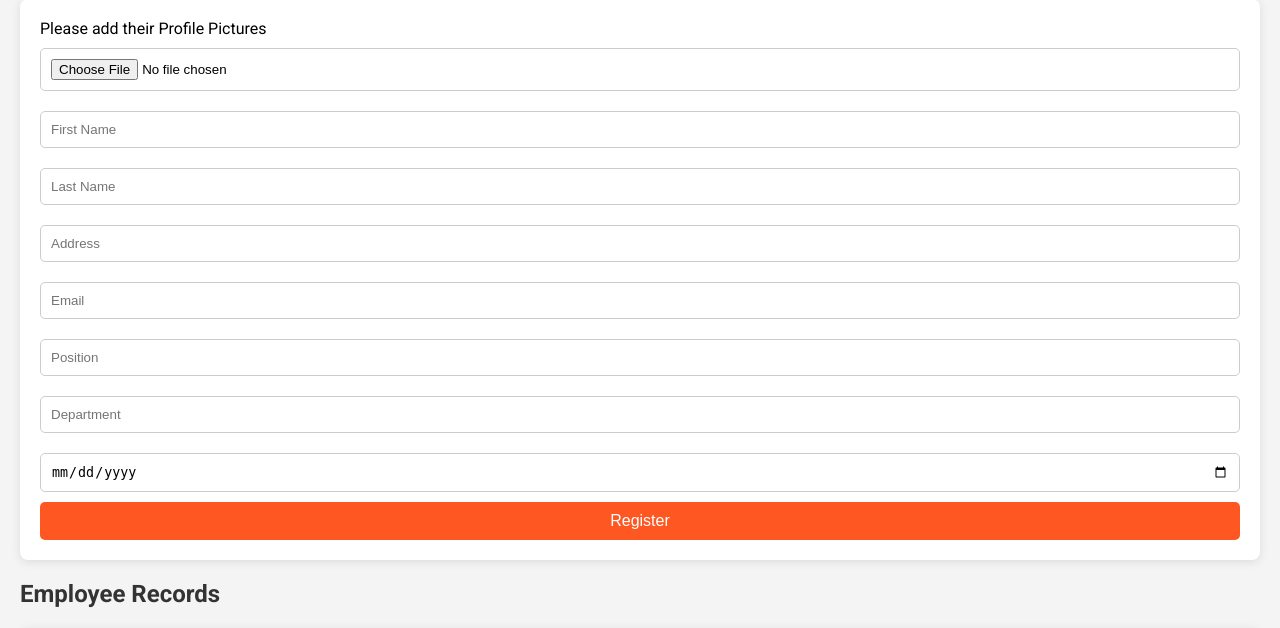
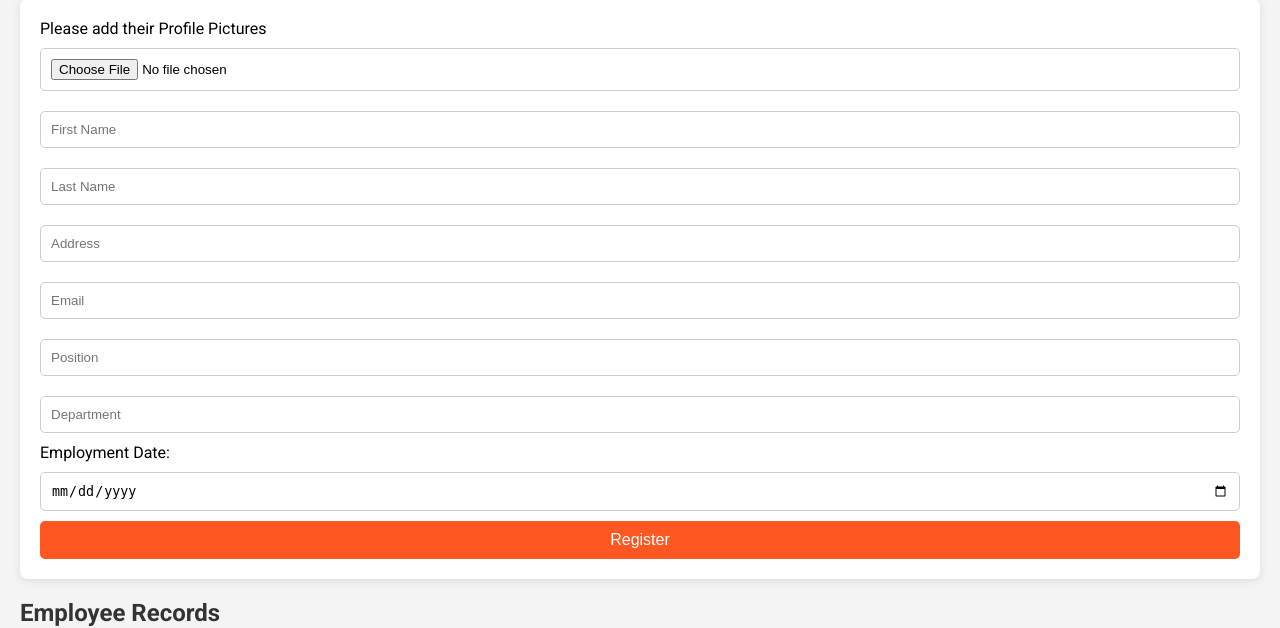
Before and after one commit to clydetimoteo/WEBSYS-SQL, a PHP site: page / in a window 1280 px wide. Shown: the part 148-776 px from the top of the page. Run offline with PHP 8.4, Linux system fonts and the light colour scheme; data that the repository does not hold is empty.

Commit message:
Update index.php

```diff
--- a/index.php
+++ b/index.php
@@ -113,6 +113,7 @@ include 'db_connection.php';
         <br>
         <input type="text" name="department" placeholder="Department" required>
         <br>
+        Employment Date:
         <input type="date" name="date_of_joining" required>
         <br>
         <button type="submit">Register</button>
```
